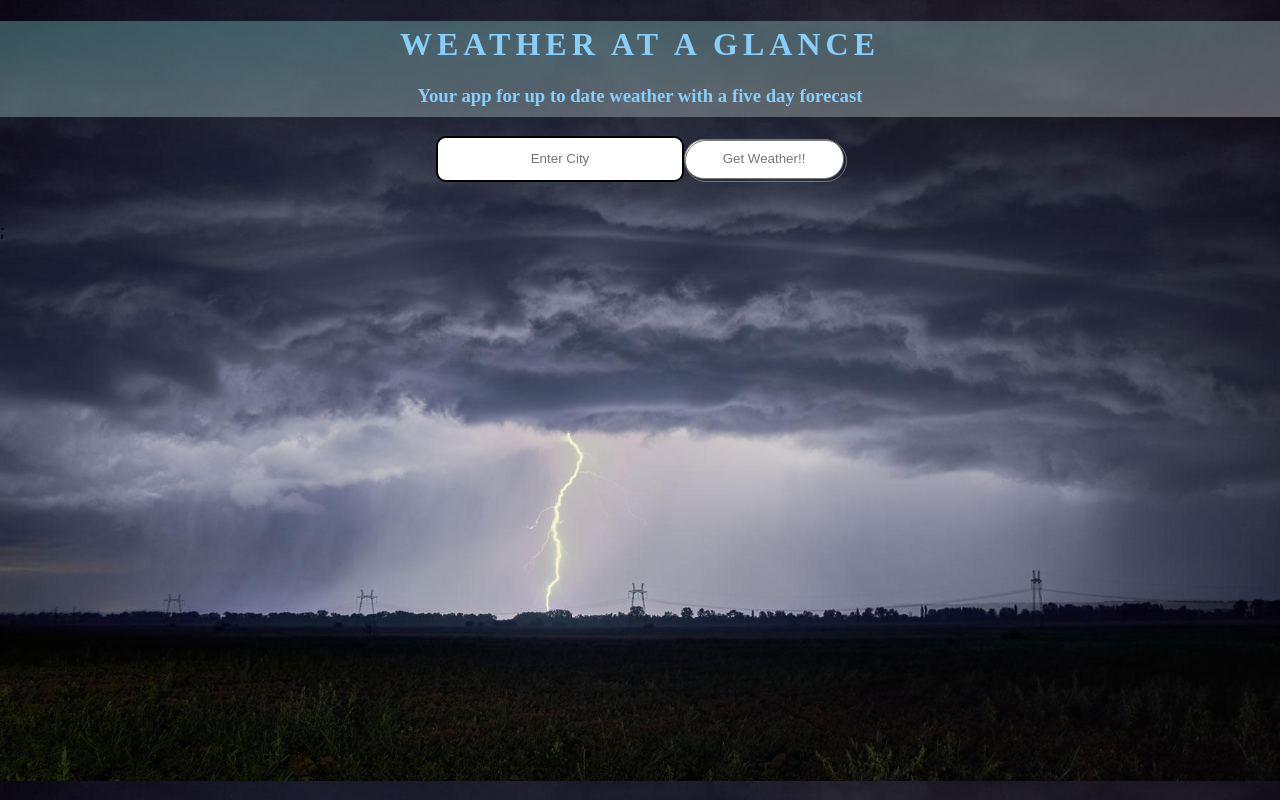
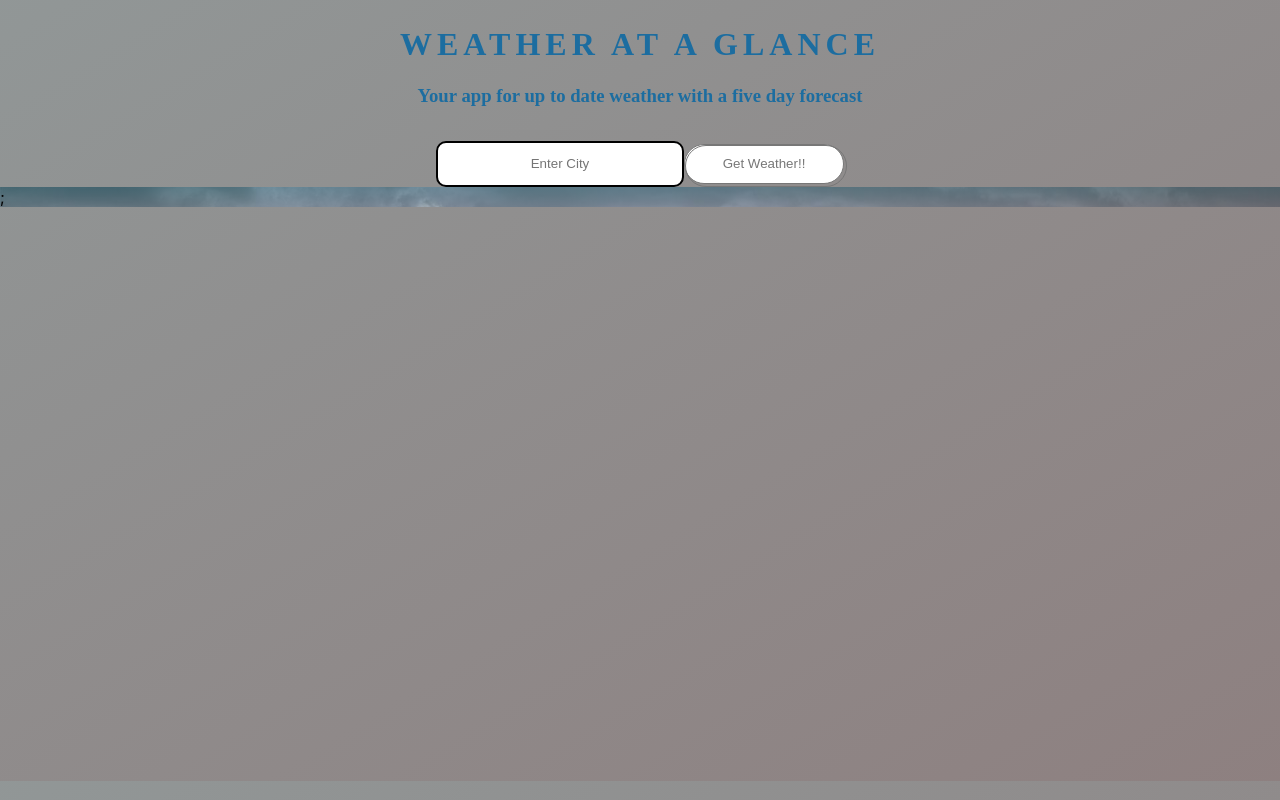
Before and after one commit to bradfan/weather-react-app, a React (Create React App) app: page / in a window 1280 px wide. Built offline with nearby package versions, Linux system fonts and the light colour scheme.

Commit message:
add style to cards dashboard.js

```diff
--- a/src/index.css
+++ b/src/index.css
@@ -11,34 +11,49 @@ body {
   -webkit-font-smoothing: antialiased;
   -moz-osx-font-smoothing: grayscale;
   height: 95vh;
-  background-image: url(./images/weather1.jpg);
-  background-size: cover;
-  background-position: top;
-  position: relative;
+  background-image: linear-gradient(
+    to right bottom,
+    rgba(36, 47, 47, 0.5),
+    rgba(29, 2, 2, 0.5)
+  );
 }
 
 .header {
-  background-image: linear-gradient(
-    to right bottom,
-    rgb(95, 158, 160, 0.5),
-    rgb(169, 169, 169, 0.5)
-  );
   text-align: center;
+  color: #1c6da0;
+
 }
+
+
 .header-title {
   font-weight: 700;
   letter-spacing: 5px;
   font-family: "Times New Roman", Times, serif;
   padding-top: 5px;
-  color: #87cefa;
+
 }
 .header-text {
   font-family: "Times New Roman", Times, serif;
   padding-bottom: 10px;
-  color: #87cefa;
+
+}
+
+.display-box {
+  background-image: linear-gradient(
+    to right bottom,
+    rgb(95, 158, 160, 0.5),
+    rgb(169, 169, 169, 0.5)
+  ),
+  url(./images/weather1.jpg);
+  background-size: cover;
+  background-position: center;
+  position: relative;
+  background-repeat: no-repeat;
+
 }
 .input-box {
   text-align: center;
+  padding-top: 5px;
 }
 .input-window {
   width: 30vh;
@@ -98,34 +113,67 @@ body {
   opacity: 0;
 }
 .day-box {
+
   display: flex;
   justify-content: center;
-  padding-top: 3%;
+  /* padding-top: 3%; */
   /* border: 3px solid black;
   border-radius: 10px; */
 }
-/* .day-card {
-  display: flex;
-} */
-.forecast-box {
-  display: flex;
-  justify-content: center;
-  width: 100%;
 
-}
-.forecast-card {
-  display: flex;
-
-}
-.forecast-card-small {
+.card {
+  display: block;
+  text-align:center;
   background-image: linear-gradient(
     to right bottom,
     rgb(95, 158, 160, 0.5),
     rgb(169, 169, 169, 0.5)
   );
-  width: 20%;
-  border: 2px solid black;
+  box-shadow: 0 5px 10px rgba(0, 0, 0, 0.5);
+  border: none;
   border-radius: 10px;
-  padding: 10px;
+  /* padding: 10px; */
+  transition: all 0.4s ease;
+}
+
+
+
+.day-card {
+  text-align:center;
+  border:none;
+  border-radius: 10px;
+  margin-top: 1%;
+  padding-bottom: 1%;
+  width:25%;
 
 }
+
+.overall{
+  text-transform: uppercase;
+}
+
+.forecast-box {
+  /* display:flex; */
+
+}
+
+
+.forecast-card {
+  display: flex;
+  justify-content: center;
+  width: 100%;
+   /* display: grid;
+   grid-template-columns: repeat(auto-fit, minmax(300px, 1fr));
+  grid-auto-columns: 200px;
+
+  Look into display: grid to even out the forecast cards. try to get five columns at max width*/
+}
+.forecast-card-small {
+  margin: 1%;
+  width: 20%;
+}
+.forecast-card-small:hover{
+  box-shadow: 0 5px 10px rgba(0, 0, 0, 0.9);
+  transform: scale(1.05) translateY(-0.5rem);
+  transition: all 0.4s ease;
+}
--- a/src/pages/Dashboard.js
+++ b/src/pages/Dashboard.js
@@ -61,7 +61,8 @@ function Dashboard() {
 
 
   return (
-    <div>
+    <div class='dashboard'>
+
       <div className="input-box">
         <input
           className="input-window"
@@ -87,14 +88,17 @@ function Dashboard() {
           Get Weather!!
         </button>
       </div>
-      <div>
+      <div class='display-box'>
         <div className="day-box">
           {currentWeather && (
-            <div className="day-card">
+            <div className="card day-card">
               <img src={`https://openweathermap.org/img/wn/${currentWeather.weather[0].icon}@2x.png`} className="day-card-img" alt="weather icon" />
               <div className="card-body">
                 <h3 className="card-title">{currentWeather.name}</h3>
                 <h5 className="today">Today's Weather:</h5>
+                <p className="overall">
+                  {currentWeather.weather[0].description}
+                </p>
                 <p className="temperature">
                   Current Temp: {currentWeather.main.temp} F
                 </p>
@@ -104,14 +108,12 @@ function Dashboard() {
                 <p className="hi-temperature">
                   Today's High: {currentWeather.main.temp_max} F
                 </p>
-                <p className="lo-temperature">
-                  Today's Low: {currentWeather.main.temp_min} F
-                </p>
+
                 <p className="humidity">
                   Humidity: {currentWeather.main.humidity}%
                 </p>
                 <p className="wind">
-                  Wind Speed:{currentWeather.wind.speed} MPH
+                  Wind Speed: {currentWeather.wind.speed} MPH
                 </p>
               </div>
             </div>
@@ -119,13 +121,13 @@ function Dashboard() {
         </div>
         {/* conditional render on one object .map() not used here */};
         <div className="forecast-box">
-          <div className="forecast-card">
+          <div className=" forecast-card">
             {forecast.list
               ? forecast.list.map((weatherItem, idx) => {
                   if (idx % 8 === 4) {
                     return (
                       // forecast card
-                      <div key={idx} className="forecast-card-small">
+                      <div key={idx} className="card forecast-card-small">
                         <img src={`https://openweathermap.org/img/wn/${forecast?.list[idx]?.weather[0].icon}@2x.png`}
                         className="forecast-card-img" alt="weather icon" />
                         <p>Date: {forecast?.list[idx]?.dt_txt.slice(5, 10)}</p>
@@ -133,6 +135,7 @@ function Dashboard() {
                         <p>Temp: {forecast?.list[idx]?.main?.temp} F</p>
 
                         <p>Humidity: {forecast?.list[idx]?.main?.humidity}%</p>
+                        <p>Wind Speed: {forecast?.list[idx]?.wind?.speed} MPH</p>
                       </div>
 
                     );
--- a/src/pages/Header.js
+++ b/src/pages/Header.js
@@ -3,8 +3,11 @@ import React from 'react'
 function Header() {
     return (
         <div className="header">
+            <div class='header-text-box'>
             <h1 className="header-title">WEATHER AT A GLANCE</h1>
             <h3 className="header-text">Your app for up to date weather with a five day forecast</h3>
+            </div>
+
         </div>
     )
 }
```
